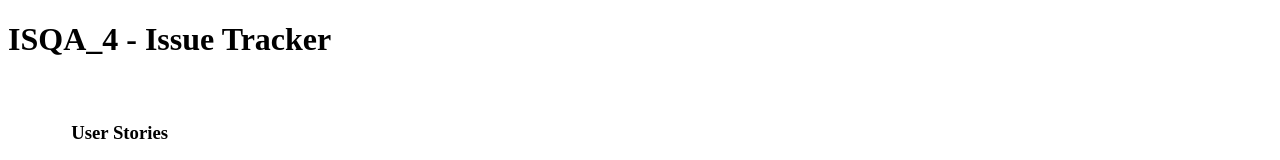
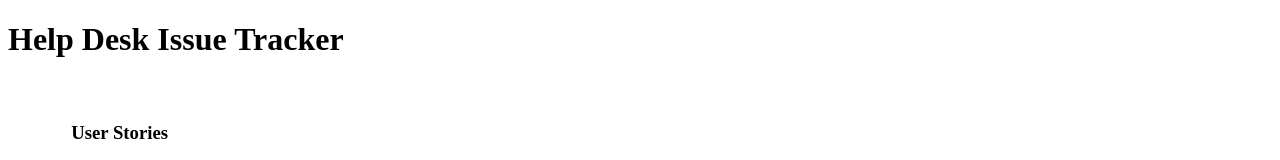
Before and after one commit to wmemorgan/issue-tracker, a website: page views/index.html in a window 1280 px wide. Shown: the top 160 px of the page. Drawn offline with nearby package versions, Linux system fonts and the light colour scheme.

Commit message:
Add proper name to app title and description meta tag

```diff
--- a/views/index.html
+++ b/views/index.html
@@ -1,9 +1,8 @@
 <!DOCTYPE html>
 <html>
   <head>
-    <title>Welcome to HyperDev!</title>
-    <meta name="description" content="A cool thing made with HyperDev">
-    <link id="favicon" rel="icon" href="https://hyperdev.com/favicon-app.ico" type="image/x-icon">
+    <title>Help Desk Issue Tracker</title>
+    <meta name="description" content="help desk issue tracking software">
     <meta charset="utf-8">
     <meta http-equiv="X-UA-Compatible" content="IE=edge">
     <meta name="viewport" content="width=device-width, initial-scale=1">
@@ -11,7 +10,7 @@
   <body>
     <header>
       <h1>
-        ISQA_4 - Issue Tracker
+        Help Desk Issue Tracker
       </h1>
     </header>
     <div id='userstories' style='margin-left: 5%; margin-top: 5%'>
```
Also changed, not shown: views/issue.html (+2 -3 lines).
